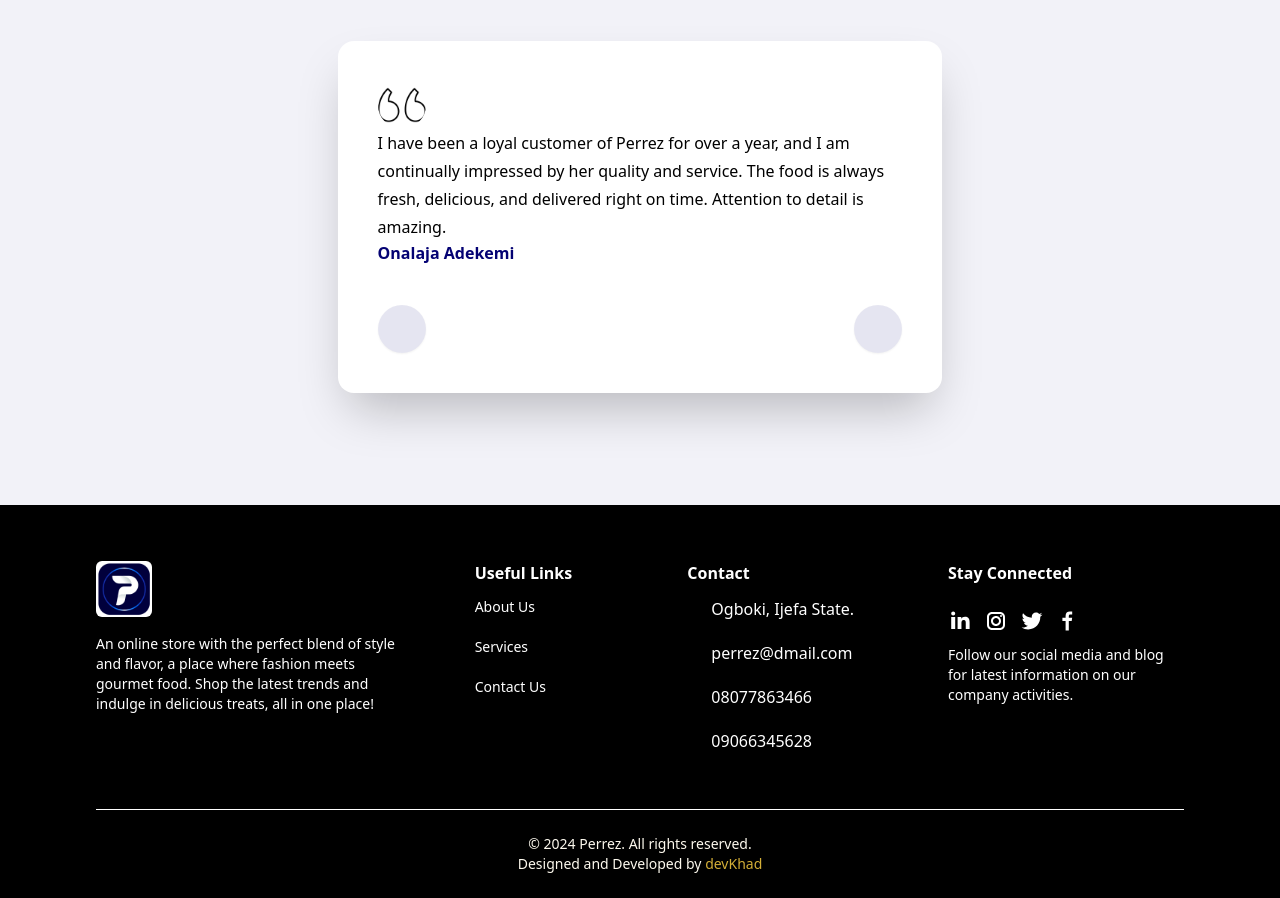
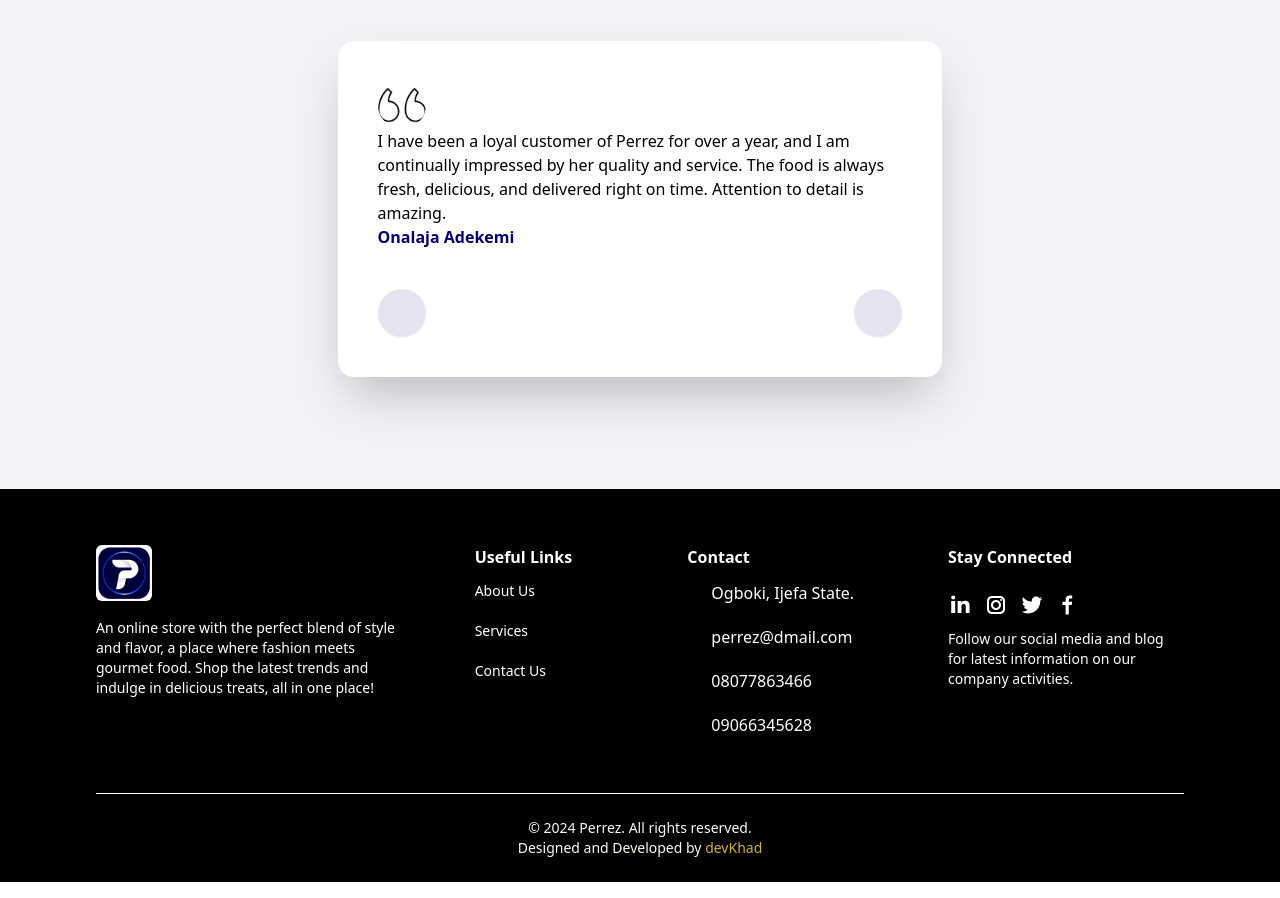
Before and after one commit to profnike/ecommerce, a Next.js app: page / in a window 1280 px wide. Shown: the part 1900-2798 px from the top of the page. Built offline with nearby package versions, Linux system fonts and the light colour scheme; some icons are missing.

Commit message:
adjusting line height in testimonial area

```diff
--- a/src/components/home/Testimonial.jsx
+++ b/src/components/home/Testimonial.jsx
@@ -21,7 +21,7 @@ export default function Testimonial  () {
         <img src="/icons/quote.png" alt="" className="w-12 h-12 rounded-full text-red-300"/>
           {testimonialData.length && (
              <div >
-      <span className="md:leading-7 text-black text-[15px] md:text-base  ">{testimony.text}</span>
+      <span className=" leading-4md:leading-7 text-black text-[15px] md:text-base  ">{testimony.text}</span>
 
       <div className="">
         <div className="">
--- a/src/helpers/data.js
+++ b/src/helpers/data.js
@@ -93,7 +93,7 @@ export const services = [
   },
   {
     name: "Adelaja Olayemisi",
-    text: "Their clothing line is stylish and affordable, catering to all my fashion needs whether for casual outings or special occasions. The fabrics are high quality and the fit is always perfect. I have received so many compliments on the outfits I have bought from them!",
+    text: "Their clothing line is stylish and affordable, catering to all my fashion needs whether for casual outings or special occasions. The thrift items are high quality and the fit is always perfect. I have received so many compliments on the outfits I have bought from them!",
 
   },
 ];
```
